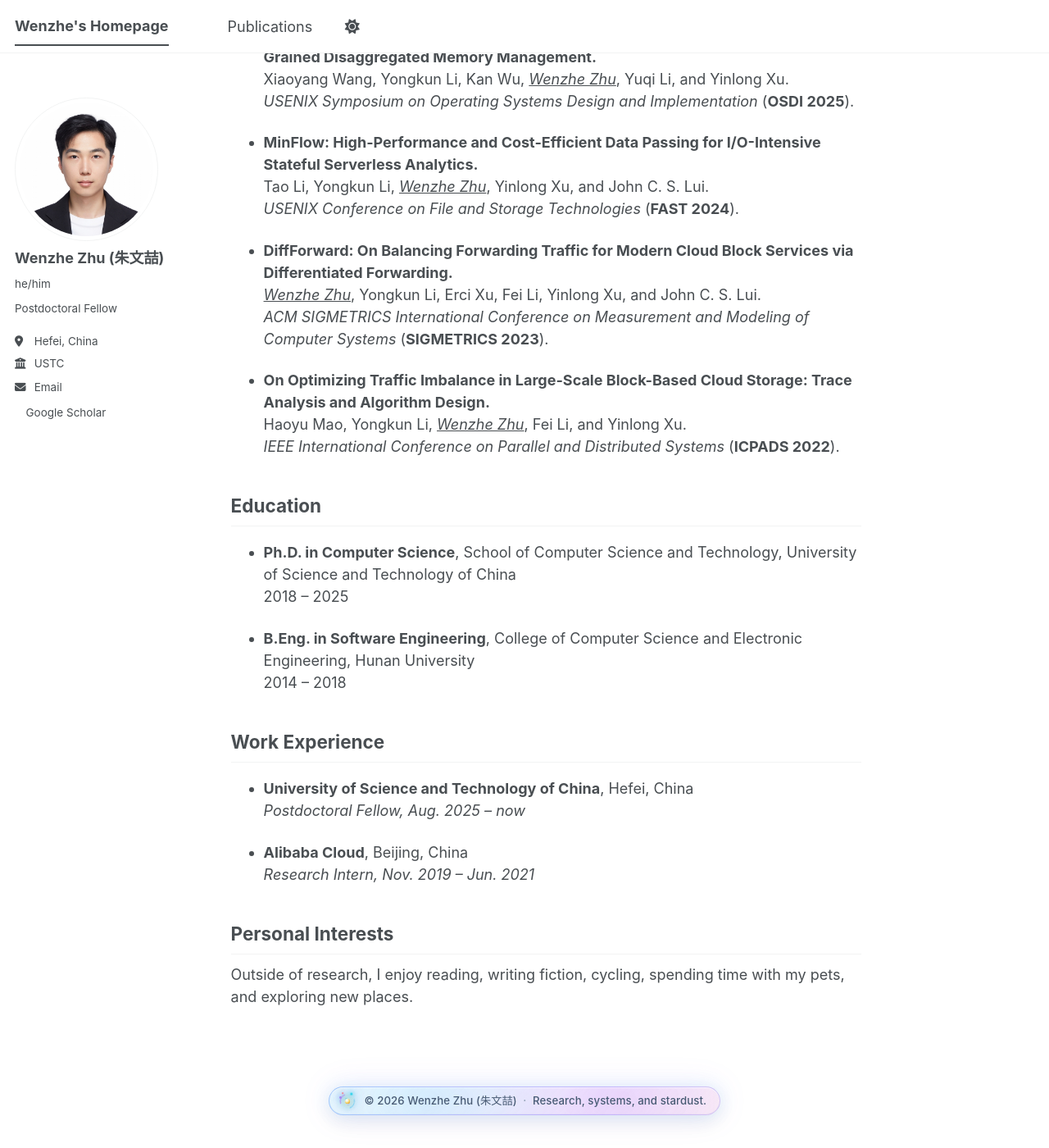
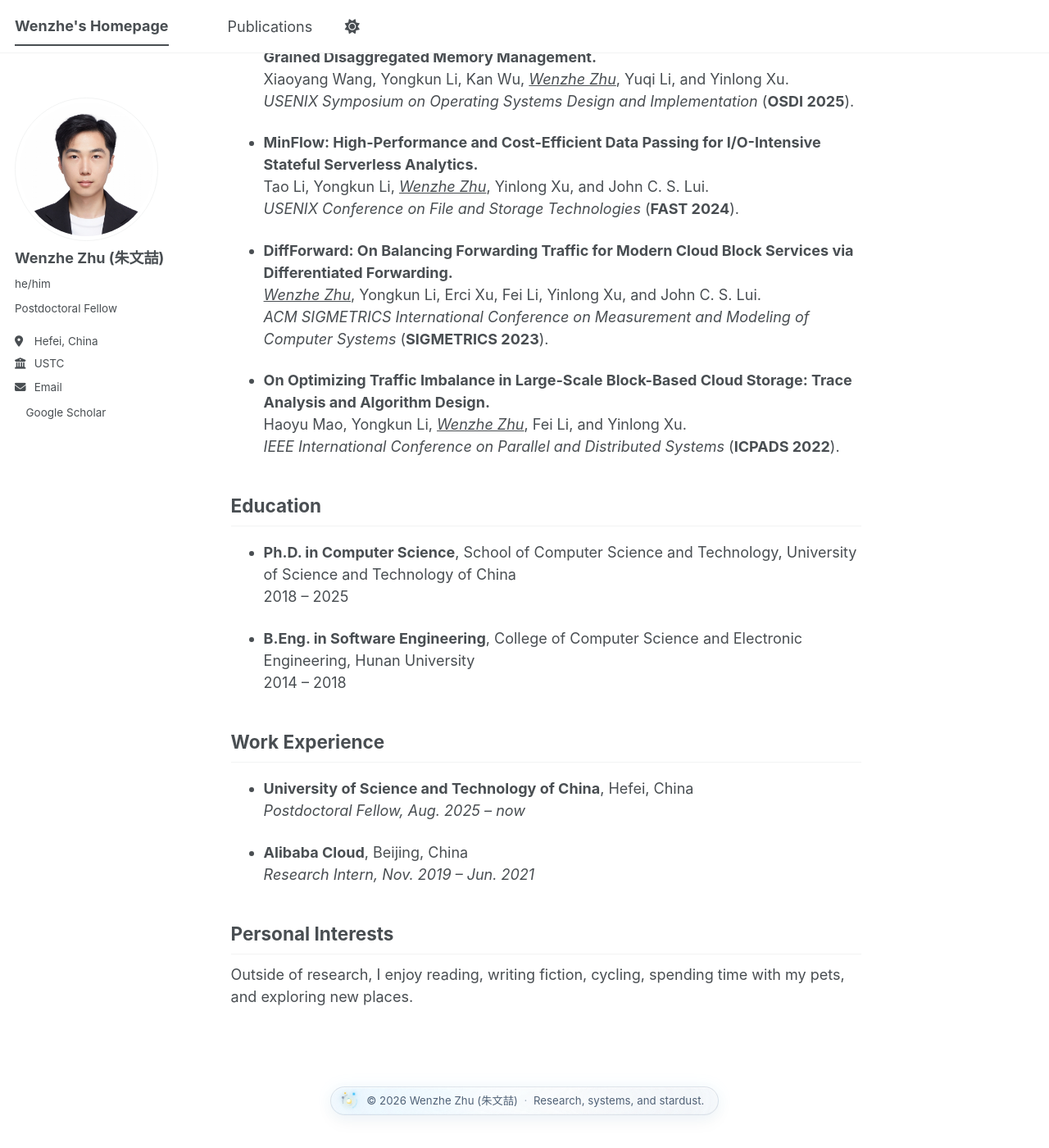
Before and after one commit to wzhzhu/wzhzhu.github.io, a Jekyll site: the page built from _pages/about.md, in a window 1280 px wide and 1400 px high, scrolled down 1160 px. Shown: the whole window at 82% size. Built offline with Jekyll 4.4.1, drawn with Linux system fonts in a browser that asks for light colours; a style sheet for code colours, icons or effects is not loaded.

Commit message:
Update main.scss

```diff
--- a/assets/css/main.scss
+++ b/assets/css/main.scss
@@ -771,3 +771,136 @@ footer#cosmic-footer > div#cosmic-footer-chip:hover div#cosmic-footer-icon {
     margin: 0 0.32rem !important;
   }
 }
+
+/* =========================================================
+   Cosmic footer color refinement: Minimal Frost
+   Best for white minimalist homepage
+   ========================================================= */
+
+/* Container: keep it airy */
+footer#cosmic-footer {
+  padding-bottom: 0.6rem !important;
+}
+
+/* Chip: white glass, almost invisible color */
+footer#cosmic-footer > div#cosmic-footer-chip {
+  border: 1px solid rgba(148, 163, 184, 0.28) !important;
+
+  background:
+    radial-gradient(circle at 8% 50%, rgba(224, 242, 254, 0.54), transparent 34%),
+    radial-gradient(circle at 92% 50%, rgba(241, 245, 249, 0.72), transparent 36%),
+    linear-gradient(135deg, rgba(255, 255, 255, 0.82), rgba(248, 250, 252, 0.62)) !important;
+
+  box-shadow:
+    0 1px 0 rgba(255, 255, 255, 0.96) inset,
+    0 -1px 0 rgba(148, 163, 184, 0.06) inset,
+    0 8px 22px rgba(15, 23, 42, 0.045),
+    0 0 18px rgba(125, 211, 252, 0.10) !important;
+
+  backdrop-filter: blur(14px) saturate(1.06) !important;
+  -webkit-backdrop-filter: blur(14px) saturate(1.06) !important;
+}
+
+/* Halo: extremely subtle, no neon feel */
+footer#cosmic-footer > div#cosmic-footer-chip::after {
+  background:
+    radial-gradient(circle at 30% 50%, rgba(186, 230, 253, 0.16), transparent 44%),
+    radial-gradient(circle at 70% 50%, rgba(226, 232, 240, 0.22), transparent 48%) !important;
+
+  opacity: 0.72 !important;
+  filter: blur(12px) !important;
+}
+
+/* Sheen: mostly white, barely blue */
+footer#cosmic-footer > div#cosmic-footer-chip::before {
+  background: linear-gradient(
+    105deg,
+    transparent 0%,
+    transparent 28%,
+    rgba(255, 255, 255, 0.54) 43%,
+    rgba(186, 230, 253, 0.28) 52%,
+    transparent 72%,
+    transparent 100%
+  ) !important;
+
+  animation-duration: 8.5s !important;
+}
+
+/* Text: minimal slate */
+footer#cosmic-footer div#cosmic-footer-text {
+  color: #506176 !important;
+  font-weight: 420 !important;
+  letter-spacing: 0.004em !important;
+}
+
+footer#cosmic-footer div#cosmic-footer-text span.cf-sep {
+  color: #a1adbb !important;
+}
+
+/* Icon: less rainbow, more frosted atom */
+footer#cosmic-footer div#cosmic-footer-icon {
+  filter:
+    drop-shadow(0 0 4px rgba(125, 211, 252, 0.48))
+    drop-shadow(0 0 8px rgba(148, 163, 184, 0.22)) !important;
+}
+
+/* Core: small warm star, not orange blob */
+footer#cosmic-footer div#cosmic-footer-icon span.cf-core {
+  background:
+    radial-gradient(circle at 35% 30%, #ffffff 0%, #fefce8 30%, #fde68a 58%, #fbbf24 100%) !important;
+
+  box-shadow:
+    0 0 4px rgba(255, 255, 255, 0.92),
+    0 0 7px rgba(251, 191, 36, 0.58),
+    0 0 12px rgba(125, 211, 252, 0.26) !important;
+}
+
+/* Rings: pale cyan + blue gray */
+footer#cosmic-footer div#cosmic-footer-icon span.cf-ring-1 {
+  border-top-color: rgba(14, 165, 233, 0.58) !important;
+  border-bottom-color: rgba(148, 163, 184, 0.34) !important;
+}
+
+footer#cosmic-footer div#cosmic-footer-icon span.cf-ring-2 {
+  border-left-color: rgba(100, 116, 139, 0.34) !important;
+  border-right-color: rgba(125, 211, 252, 0.46) !important;
+}
+
+/* Dots: cool and restrained */
+footer#cosmic-footer div#cosmic-footer-icon span.cf-dot-1 {
+  background: #38bdf8 !important;
+  box-shadow:
+    0 0 4px rgba(56, 189, 248, 0.62),
+    0 0 8px rgba(56, 189, 248, 0.20) !important;
+}
+
+footer#cosmic-footer div#cosmic-footer-icon span.cf-dot-2 {
+  background: #94a3b8 !important;
+  box-shadow:
+    0 0 4px rgba(148, 163, 184, 0.52),
+    0 0 8px rgba(148, 163, 184, 0.18) !important;
+}
+
+footer#cosmic-footer div#cosmic-footer-icon span.cf-dot-3 {
+  background: #fbbf24 !important;
+  box-shadow:
+    0 0 4px rgba(251, 191, 36, 0.48),
+    0 0 8px rgba(251, 191, 36, 0.16) !important;
+}
+
+/* Hover: still elegant, not flashy */
+footer#cosmic-footer > div#cosmic-footer-chip:hover {
+  border-color: rgba(125, 211, 252, 0.38) !important;
+
+  box-shadow:
+    0 1px 0 rgba(255, 255, 255, 0.98) inset,
+    0 -1px 0 rgba(148, 163, 184, 0.07) inset,
+    0 10px 26px rgba(15, 23, 42, 0.055),
+    0 0 22px rgba(125, 211, 252, 0.14) !important;
+}
+
+footer#cosmic-footer > div#cosmic-footer-chip:hover div#cosmic-footer-icon {
+  filter:
+    drop-shadow(0 0 5px rgba(125, 211, 252, 0.58))
+    drop-shadow(0 0 10px rgba(148, 163, 184, 0.26)) !important;
+}
```
